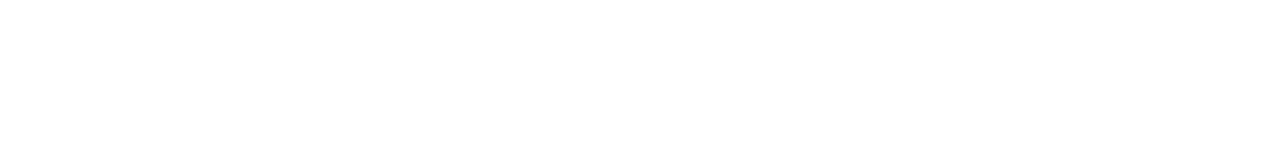
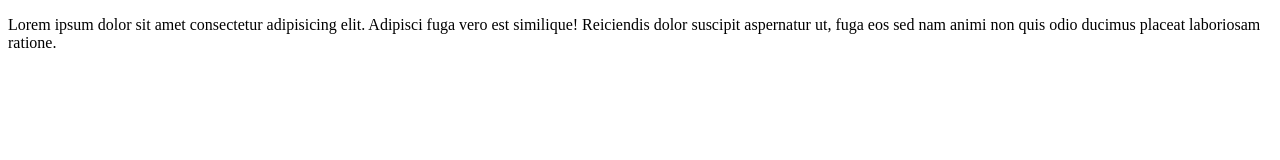
Before and after one commit to nuno160801/Aplikasi-Laporan-Kemajuan-Pengemas-atau-Penelitian, a plain HTML site: page index.html in a window 1280 px wide. Drawn offline with Linux system fonts and the light colour scheme.

Commit message:
Menambahkan paragraph lorem ipsum

```diff
--- a/index.html
+++ b/index.html
@@ -6,6 +6,6 @@
     <title>Document</title>
 </head>
 <body>
-
+    <p>Lorem ipsum dolor sit amet consectetur adipisicing elit. Adipisci fuga vero est similique! Reiciendis dolor suscipit aspernatur ut, fuga eos sed nam animi non quis odio ducimus placeat laboriosam ratione.</p>
 </body>
 </html>
```
